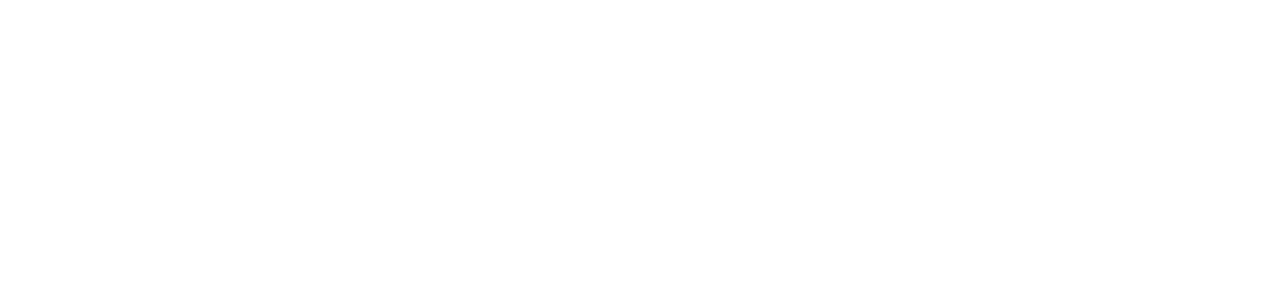
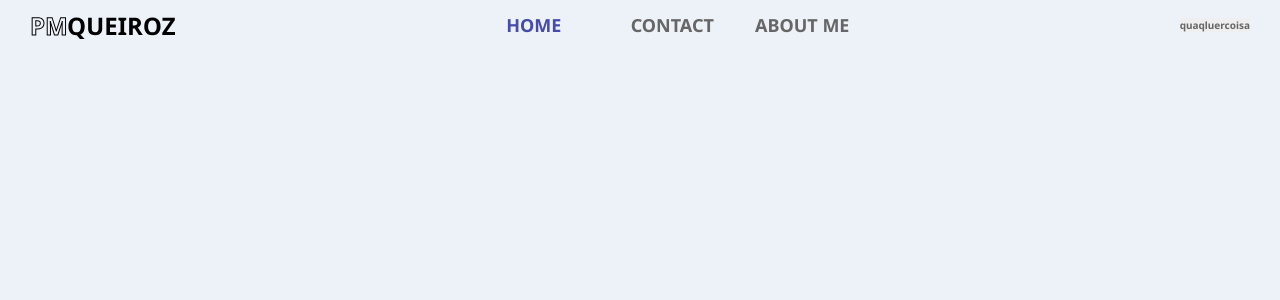
Before and after one commit to pmqueiroz/pmqueiroz, a Next.js app: page / in a window 1280 px wide. Shown: the top 300 px of the page. Built offline with nearby package versions, Linux system fonts and the light colour scheme.

Commit message:
feat: create component header

```diff
--- /dev/null
+++ b/src/components/header/index.tsx
@@ -0,0 +1,20 @@
+import { Container, Link } from './styles';
+import { useRouter } from 'next/router';
+
+export default function Header () {
+   const router = useRouter();
+
+   console.log(router.pathname);
+
+   return (
+      <Container>
+         <img src="logo.svg" alt="pmqueiroz"/>
+         <nav>
+            <Link href="/" isActive={router.pathname === '/'} >home</Link>
+            <Link href="/contact" isActive={router.pathname === '/contact'} >contact</Link>
+            <Link href="/about-me" isActive={router.pathname === '/about-me'} >about me</Link>
+         </nav>
+         <button>quaqluercoisa</button>
+      </Container>
+   );
+}
--- /dev/null
+++ b/src/components/header/styles.ts
@@ -0,0 +1,30 @@
+import styled, { css } from 'styled-components';
+
+type LinkProps = {
+   isActive: boolean;
+}
+
+export const Container = styled.div`
+   width: 100%;
+   height: 5rem;
+   display: flex;
+   align-items: center;
+   justify-content: space-between;
+   padding: 0 3rem;
+
+   nav {
+      display: grid;
+      grid-template-columns: repeat(3, 1fr);
+      gap: 3rem;
+   }
+`;
+
+export const Link = styled.a<LinkProps>`
+   text-transform: uppercase;
+   font: 600 1.8rem 'Noto Sans';
+
+   ${(props) => props.isActive === true
+      && css`
+         color: var(--color-primary);
+   `}
+`;
--- a/src/pages/_app.tsx
+++ b/src/pages/_app.tsx
@@ -1,5 +1,14 @@
+import Header from '../components/header'
+import GlobalStyle from '../styles/global';
+
 function MyApp({ Component, pageProps }) {
-  return <Component {...pageProps} />
+  return (
+   <>
+      <GlobalStyle />
+      <Header />
+      <Component {...pageProps} />
+   </>
+  )
 }
 
 export default MyApp
--- a/src/styles/global.ts
+++ b/src/styles/global.ts
@@ -18,6 +18,7 @@
 
 body, input, textarea, button {
    font: 400 1rem 'Noto Sans';
+   color: var(--color-text-base);
 }
 
 button {
@@ -41,16 +42,16 @@
 }
 ::-webkit-scrollbar-corner { background: transparent; }
 :root{
-   --color-background: #C8BFBF;
+   --color-primary: #454CAB;
+   --color-background: #EDF2F8;
+   --color-text-in-primary: #FFFFFF;
+   --color-text-base: #666666;
 
-   --color-white: #FFFFFF;
-   --color-primary: #5965E0;
    --color-primary-hover: #4953B8;
    --color-twitter: #2AA9E0;
    --color-secondary-green: #4CD62B;
    --color-secondary-red: #E83F5B;
    --color-gray-line: #DCDDE0;
-   --color-text-base: #666666;
    --color-text-title: #2E384D;
    --color-text-highlight: #B3B9FF;
 }
```
Also changed, not shown: public/logo.svg (added).
